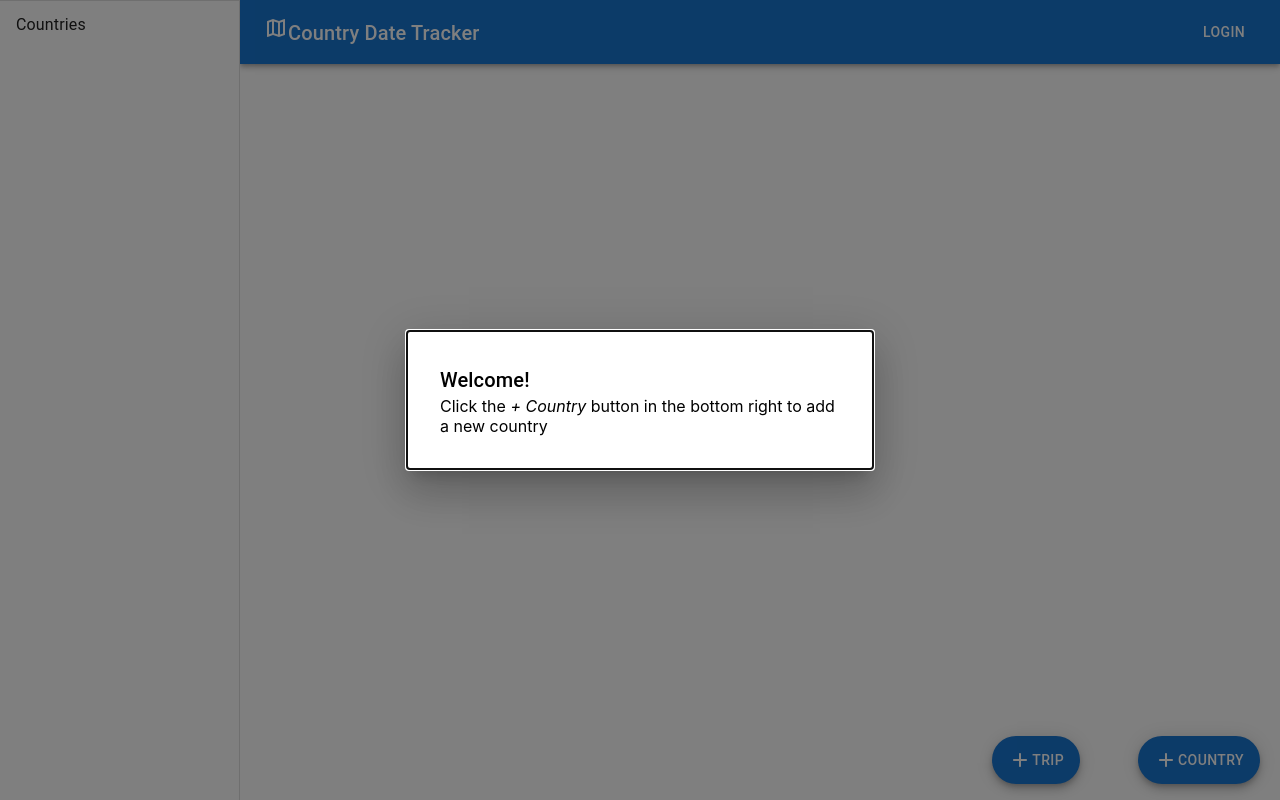
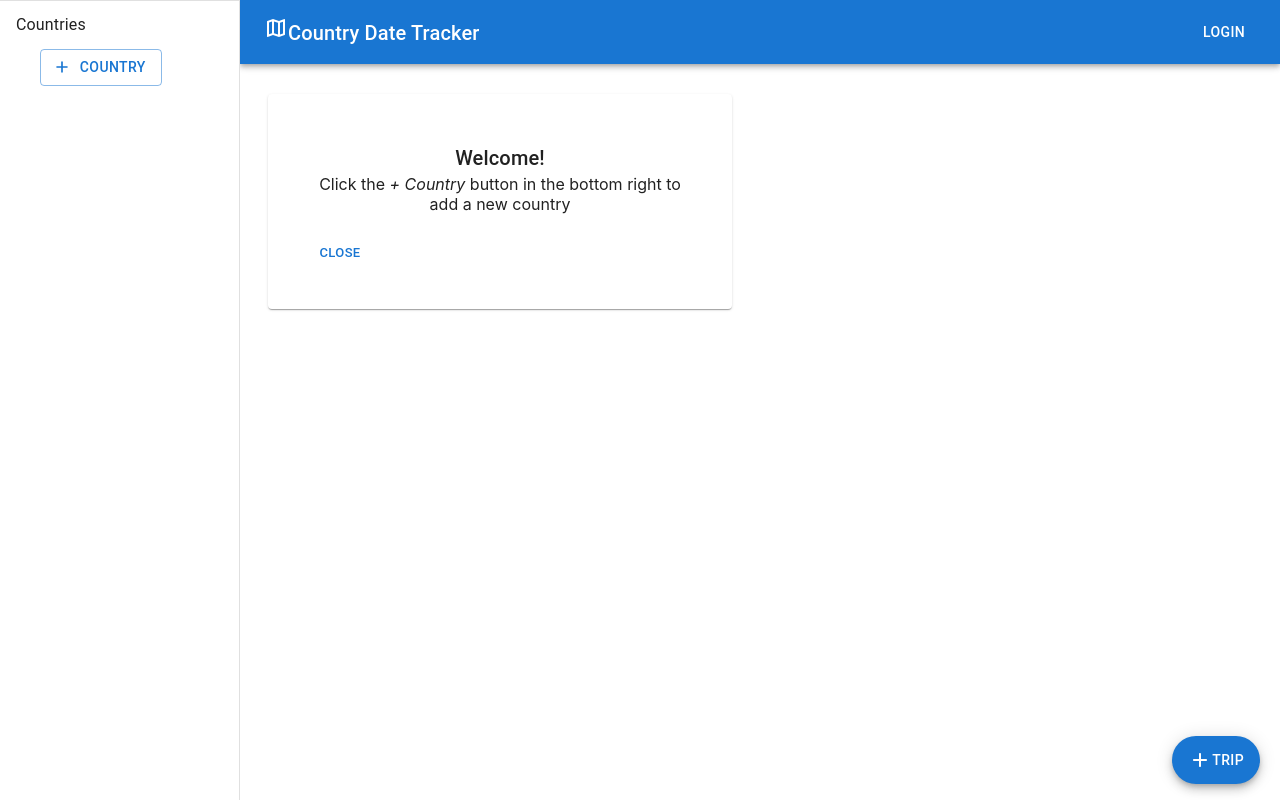
Before and after one commit to ruffoa/CountryDateTracker, a React (Create React App) app: page / in a window 1280 px wide. Built offline with nearby package versions, Linux system fonts and the light colour scheme.

Commit message:
Fix a bug, tighten up UI a tad

```diff
--- a/src/App.tsx
+++ b/src/App.tsx
@@ -29,6 +29,7 @@ function App() {
   const [editCountry, setEditCountry] = useState<Country | undefined>(undefined);
   const [editTrip, setEditTrip] = useState<Trip | undefined>(undefined);
   const [showWelcomeModal, setShowWelcomeModal] = useState<boolean>(false);
+  const [daysSpentInSelectedCountry, setDaysSpentInSelectedCountry] = useState<number | undefined>(undefined);
 
   useEffect(() => {
     const countries = getLocalStorage();
@@ -48,9 +49,8 @@ function App() {
         windowSize,
         daysPerWindow,
         name: country,
-        trips: [],
+        trips: countries[country]?.trips ?? [],
       }
-
     }
     setCountries(updatedCountries);
 
@@ -70,9 +70,9 @@ function App() {
     }
   };
 
-  const showEditCountry = (countryName: string) => {
+  const showEditCountry = (countryName: string, daysSpent: number) => {
     setEditCountry(countries[countryName]);
-
+    setDaysSpentInSelectedCountry(daysSpent);
     setShowAddCountry(true);
   }
 
@@ -86,7 +86,10 @@ function App() {
         return (
           <>
             <ListItem key={countryName}>
-              <ListItemButton onClick={() => showEditCountry(countryName)}>
+              <ListItemButton onClick={() => {
+                setShowAddCountry(false);
+                showEditCountry(countryName, daysSpent);
+              }}>
                 <ListItemText primary={countryName} secondary={`${daysSpent} / ${country.daysPerWindow} days spent`}></ListItemText>
               </ListItemButton>
             </ListItem>
@@ -147,11 +150,26 @@ function App() {
         <Divider />
         <ListItem><ListItemText primary={"Countries"} /></ListItem>
         {renderCountries()}
+        <Grid container spacing={4} direction="row" maxWidth={'100%'}
+          sx={{
+            justifyContent: "center",
+            alignItems: "baseline",
+          }}>
+          <Grid sm={8}>
+            <Button startIcon={<AddRounded />} variant="outlined" onClick={() => {
+              setShowAddCountry(false);
+              setShowWelcomeModal(false);
+              setEditCountry(undefined);
+              setDaysSpentInSelectedCountry(undefined);
+              setShowAddCountry(true);
+            }}>Country</Button>
+          </Grid>
+        </Grid>
       </Drawer>
 
       <div className="App" style={{ width: `calc(100% - ${drawerWidth}px)`, marginLeft: `${drawerWidth + 20}px`, maxWidth: `calc(100% - ${drawerWidth}px - 50px)` }}>
         <Grid container spacing={4}>
-          {showAddCountry && <CountrySetup country={editCountry} onSave={updateCountry} onCancel={() => {
+          {showAddCountry && <CountrySetup country={editCountry} daysSpent={daysSpentInSelectedCountry} onSave={updateCountry} onCancel={() => {
             setShowAddCountry(false);
             setEditCountry(undefined);
           }} />}
@@ -161,17 +179,12 @@ function App() {
           }} countries={Object.keys(countries)} />}
         </Grid>
 
-        <Fab color="primary" variant='extended' aria-label="add" sx={fabStyle(1)} onClick={() => setShowAddCountry(!showAddCountry)}>
-          <AddRounded />
-          Country
-        </Fab>
-
-        <Fab color="primary" variant='extended' aria-label="add" sx={fabStyle(10)} onClick={() => setShowAddTrip(!showAddTrip)}>
+        <Fab color="primary" variant='extended' aria-label="add" sx={fabStyle(1)} onClick={() => setShowAddTrip(!showAddTrip)}>
           <AddRounded />
           Trip
         </Fab>
 
-        <WelcomeContainer showModal={showWelcomeModal} onClose={() => setShowWelcomeModal(false)}></WelcomeContainer>
+        {showWelcomeModal && <WelcomeContainer onClose={() => setShowWelcomeModal(false)}></WelcomeContainer>}
       </div>
 
     </>
--- a/src/components/country.tsx
+++ b/src/components/country.tsx
@@ -1,8 +1,10 @@
 import React, { useEffect, useState } from 'react';
 
-import { Button, Card, CardActionArea, CardActions, TextField, Stack, CardContent, List, ListItem, ListItemButton, ListItemText, Typography } from '@mui/material';
+import { Button, Card, CardActionArea, CardActions, TextField, Stack, CardContent, List, ListItem, ListItemButton, ListItemText, Typography, Accordion, AccordionDetails, AccordionSummary, AccordionActions } from '@mui/material';
 import Grid from '@mui/material/Unstable_Grid2'; // Grid version 2
-import { DataGrid, GridColDef } from '@mui/x-data-grid';
+import { DataGrid, GridColDef, GridToolbarContainer, GridToolbarDensitySelector, GridToolbarExport } from '@mui/x-data-grid';
+import ExpandMoreIcon from '@mui/icons-material/ExpandMore';
+import EditIcon from '@mui/icons-material/Edit';
 
 import NumberInput from "./numberInput";
 import { Country } from '../types/country';
@@ -12,6 +14,7 @@ export interface CountryProps {
   onSave: (country: string, windowSize: number, daysPerWindow: number) => void;
   onCancel: () => void;
   country?: Country;
+  daysSpent?: number;
 }
 
 function CountrySetup(props: CountryProps) {
@@ -29,14 +32,10 @@ function CountrySetup(props: CountryProps) {
   const [formErrors, setFormErrors] = useState<{ country?: string }>({});
 
   useEffect(() => {
-    if (!props.country) {
-      return;
-    }
-
-    setCountry(props.country.name);
-    setDatesInCountry(props.country.daysPerWindow);
-    setDateWindowSize(props.country.windowSize);
-    setTrips(props.country.trips);
+    setCountry(props?.country?.name ?? defaultData.name);
+    setDatesInCountry(props?.country?.daysPerWindow ?? 0);
+    setDateWindowSize(props?.country?.windowSize ?? 0);
+    setTrips(props?.country?.trips ?? []);
   }, [props.country]);
 
   const columns: GridColDef[] = [
@@ -44,22 +43,28 @@ function CountrySetup(props: CountryProps) {
     { field: 'description', headerName: 'Description' },
     { field: 'startDate', headerName: 'Start Date', valueFormatter: (value) => new Date(value).toDateString() },
     { field: 'endDate', headerName: 'End Date', valueFormatter: (value) => new Date(value).toDateString() },
-    { field: 'daysInCountry', headerName: 'Days In Country', valueGetter: (value, row) => differenceInCalendarDays(row.endDate, row.startDate) + 1 },
+    { field: 'daysInCountry', headerName: 'Days In Country', type: 'number', valueGetter: (value, row) => differenceInCalendarDays(row.endDate, row.startDate) + 1 },
   ];
 
   const validateForm = () => {
     props.onSave(country, dateWindowSize, datesInCountry);
   }
 
+  function CustomGridExportToolbar() {
     return (
-    <div>
-      <Card style={{ margin: 8, padding: 8, minHeight: 200, minWidth: 400 }}>
-        <CardContent>
-          <Stack spacing={4}>
-            <TextField helperText={formErrors.country } error={formErrors.country ? true : false } label="Country" variant="standard" placeholder="Country" value={country} onChange={(event: React.ChangeEvent<HTMLInputElement>) => {
-              setCountry(event.target.value);
+      <GridToolbarContainer>
+        <GridToolbarExport
+          csvOptions={{
+            fileName: `Country date tracker - ${country}`,
+            delimiter: ';',
+            utf8WithBom: true,
           }} />
+        <GridToolbarDensitySelector />
+      </GridToolbarContainer>
+    );
+  }
 
+  const updateCountrySettingsComponents = (
     <Grid container spacing={4}>
       <Grid sm={6} xs={12}>
         <NumberInput
@@ -78,35 +83,75 @@ function CountrySetup(props: CountryProps) {
         />
       </Grid>
     </Grid>
+  )
 
-            <Grid container spacing={4}>
-            {props.country?.windowSize &&
+  const updateCountrySettingsActions = (
     <>
-            <Grid sm={6} xs={12}>
-              <Typography>Period Start</Typography>
-            </Grid>
-            <Grid sm={6} xs={12}>
-              {sub(new Date(), { days: props.country.windowSize }).toDateString()}
-              </Grid>
+      <Button size="small" onClick={props.onCancel}>Cancel</Button>
+      <Button size="small" onClick={validateForm}>Save</Button>
     </>
-            }
-            </Grid>
+  )
 
-            {props.country?.trips &&
+  return (
+    <div>
+      <Card style={{ margin: 8, padding: 8, minHeight: 200, minWidth: 400 }}>
+        <CardContent>
+          <Stack spacing={4}>
+            <TextField helperText={formErrors.country} error={formErrors.country ? true : false} label="Country" variant="standard" placeholder="Country" value={country} onChange={(event: React.ChangeEvent<HTMLInputElement>) => {
+              setCountry(event.target.value);
+            }} />
+
+            {props.country?.trips && (
               <>
+                <Accordion>
+                  <AccordionSummary
+                    expandIcon={<ExpandMoreIcon />}
+                    aria-controls="panel1-content"
+                    id="panel1-header"
+                  >
+                    <Typography sx={{ width: '33%', flexShrink: 0 }} component="span">{props.daysSpent ? `${datesInCountry - props.daysSpent} Days Remaining` : null}</Typography>
+                    <Typography component="span" sx={{ color: 'text.secondary' }}>
+                      Rule: {datesInCountry} / {dateWindowSize} days
+                    </Typography>
+                  </AccordionSummary>
+                  <AccordionDetails>
+                    {updateCountrySettingsComponents}
+                  </AccordionDetails>
+                  <AccordionActions>
+                    {updateCountrySettingsActions}
+                  </AccordionActions>
+                </Accordion>
+
                 <Typography>Trips</Typography>
-                {props.country.trips.length ? <DataGrid columns={columns} rows={trips} getRowId={(row) => row.name} autosizeOnMount>
+                {props.country.trips.length ? <DataGrid columns={columns} rows={trips} getRowId={(row) => row.name} autosizeOnMount slots={{ toolbar: CustomGridExportToolbar }} >
                 </DataGrid>
                   : <Typography>No Trips Added</Typography>
                 }
+              </>
+            )}
 
+            {!props.country?.trips &&
+              <>
+                {updateCountrySettingsComponents}
               </>
             }
+            <Grid container spacing={4} sx={{
+              justifyContent: "flex-end",
+              alignItems: "center",
+            }} direction={'row'}       >
+              {props.country?.windowSize &&
+                <Typography sx={{ color: 'text.secondary' }}>Current rolling window: {sub(new Date(), { days: props.country.windowSize }).toDateString()} to {new Date().toDateString()}</Typography>
+              }
+            </Grid>
           </Stack>
         </CardContent>
         <CardActions>
-          <Button size="small" onClick={props.onCancel}>Cancel</Button>
-          <Button size="small" onClick={validateForm}>Save</Button>
+          {!props.country?.trips && (
+            updateCountrySettingsActions
+          )}
+          {props.country?.trips && (
+            <Button size="small" onClick={props.onCancel}>Close</Button>
+          )}
         </CardActions>
       </Card>
     </div>
--- a/src/components/welcome.tsx
+++ b/src/components/welcome.tsx
@@ -2,19 +2,19 @@ import React, { useState } from "react";
 import { Button, Card, CardActionArea, CardActions, TextField, Stack, CardContent, List, ListItem, ListItemButton, ListItemText, Typography, Modal, Box } from '@mui/material';
 
 export interface WelcomeProps {
-  showModal: boolean;
   onClose: () => void;
 }
 
 const style = {
-  position: 'absolute' as 'absolute',
-  top: '50%',
-  left: '50%',
-  transform: 'translate(-50%, -50%)',
+  // position: 'absolute' as 'absolute',
+  // top: '50%',
+  marginLeft: '40px',
+  marginTop: '10px',
+  // transform: 'translate(-50%, -50%)',
   width: 400,
-  bgcolor: 'background.paper',
-  border: '2px solid #000',
-  boxShadow: 24,
+  // bgcolor: 'background.paper',
+  // border: '2px solid #000',
+  // boxShadow: 24,
   p: 4,
 };
 
@@ -23,16 +23,19 @@ function WelcomeContainer(props: WelcomeProps) {
 
   return (
     <div>
-      <Modal open={props.showModal} onClose={props.onClose}>
-        <Box sx={style}>
+      <Card sx={style}>
+        <CardContent>
           <Typography id="modal-modal-title" variant="h6" component="h2">
             Welcome!
           </Typography>
 
 
           Click the <em>+ Country</em> button in the bottom right to add a new country
-        </Box>
-      </Modal>
+        </CardContent>
+        <CardActions>
+          <Button size="small" onClick={props.onClose}>Close</Button>
+        </CardActions>
+      </Card>
     </div>
   );
 }
```
Lines whose indentation alone changed are shown as unchanged.
